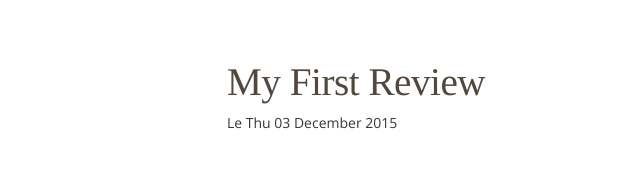
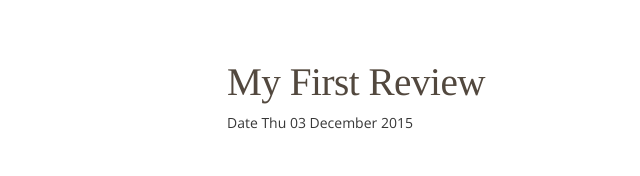
Before and after one commit to adiultra/lynx, a plain HTML site: page author/adi-ultra.html in a window 1280 px wide. Shown: the part 2451-2627 px from the top of the page, 198-838 px from the left. Drawn offline with nearby package versions, Linux system fonts and the light colour scheme; a web font is replaced by a local one.

Commit message:
No Real articles, just some minor changes 0_o

```diff
--- a/author/adi-ultra.html
+++ b/author/adi-ultra.html
@@ -70,7 +70,7 @@
 
                 <div class="post summary">
 				    <h2 class="title"><a href="/my-first-review.html">My First Review</a></h2>
-				    <p class="meta"><span class="date">Le Thu 03 December 2015</span><span class="posted">By <a href="#">Adi Ultra</a></span></p>
+				    <p class="meta"><span class="date">Date Thu 03 December 2015</span><span class="posted">By <a href="#">Adi Ultra</a></span></p>
 
                     <div style="clear: both;">&nbsp;</div>
 
```
Also changed, not shown: index.html (+1 -1 lines).
